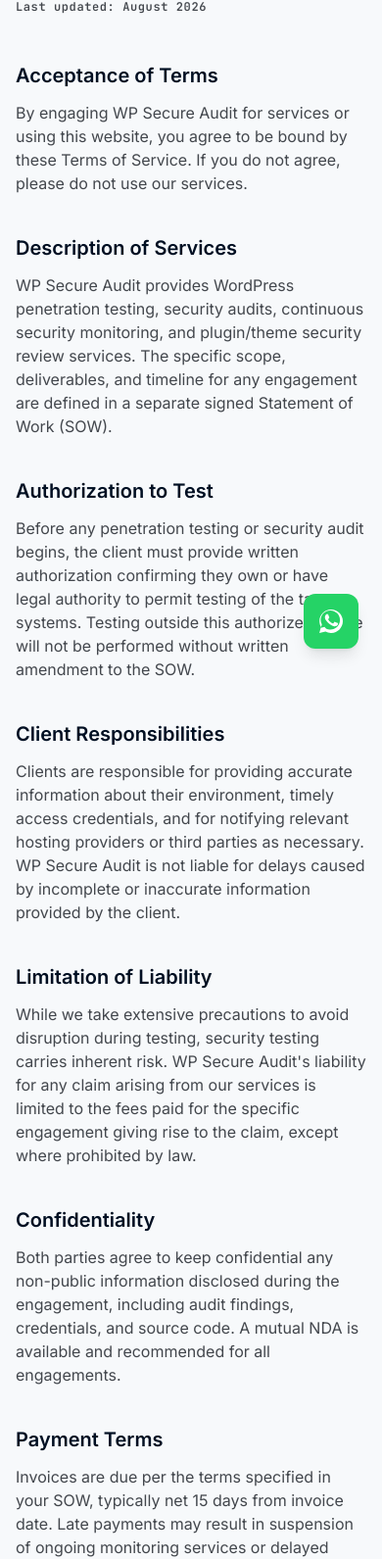
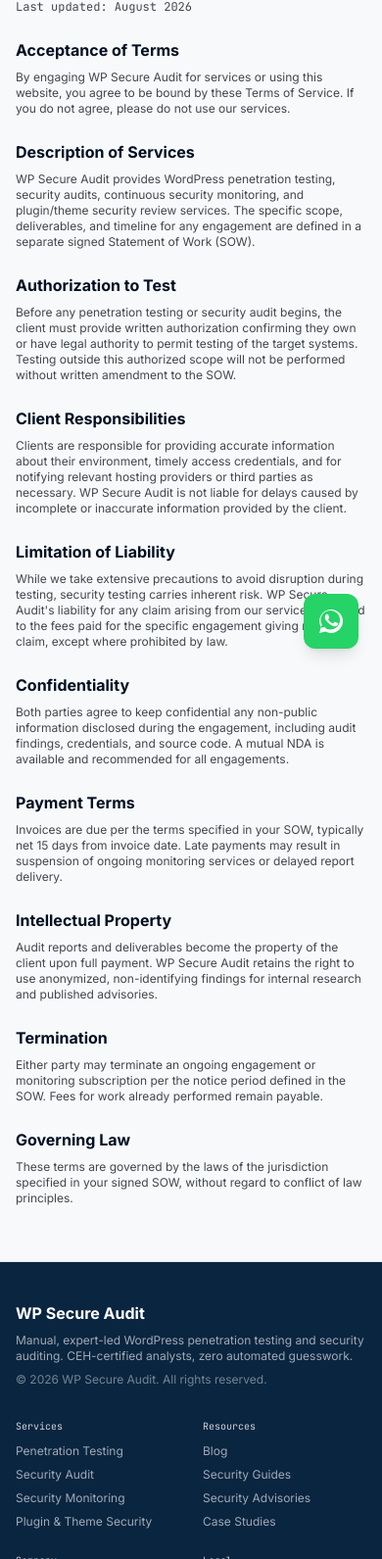
Before and after one commit to Randhir-2024/wpsecureaudit.com, an Eleventy site: page src/terms-of-service.html in a window 390 px wide. Shown: the part 158-1749 px from the top of the page at 98% size. Built offline with nearby package versions, Linux system fonts and the light colour scheme; Eleventy itself is replaced by a stand-in of ours; files that its build step writes are made by us from their sources.

Commit message:
Optimize responsible-disclosure.html, privacy-policy.html, and terms-of-service.html for mobile typography and spacing

```diff
--- a/src/terms-of-service.html
+++ b/src/terms-of-service.html
@@ -266,47 +266,47 @@
 </div>
 </div>
 <div class="lg:col-span-9">
-<h1 class="leading-snug font-headline-xl text-headline-lg-mobile md:text-headline-xl text-primary dark:text-terminal-white mb-3">Terms of Service</h1>
-<p class="font-label-caps text-label-caps text-on-surface-variant dark:text-surface-variant mb-12">Last updated: August 2026</p>
-<div id="acceptance" class="mb-10 scroll-mt-28">
-<h2 class="font-headline-md text-headline-md text-primary dark:text-terminal-white mb-3 text-xl">Acceptance of Terms</h2>
-<div class="font-body-md text-body-md text-on-surface-variant dark:text-surface-variant space-y-3"><p>By engaging WP Secure Audit for services or using this website, you agree to be bound by these Terms of Service. If you do not agree, please do not use our services.</p></div>
+<h1 class="leading-snug font-headline-xl text-2xl md:text-headline-xl text-primary dark:text-terminal-white mb-3">Terms of Service</h1>
+<p class="font-label-caps text-xs md:text-label-caps text-on-surface-variant dark:text-surface-variant mb-6 md:mb-12">Last updated: August 2026</p>
+<div id="acceptance" class="mb-6 md:mb-10 scroll-mt-28">
+<h2 class="font-headline-md text-base md:text-xl font-bold text-primary dark:text-terminal-white mb-2 md:mb-3">Acceptance of Terms</h2>
+<div class="font-body-md text-xs md:text-body-md text-on-surface-variant dark:text-surface-variant space-y-2 md:space-y-3"><p>By engaging WP Secure Audit for services or using this website, you agree to be bound by these Terms of Service. If you do not agree, please do not use our services.</p></div>
 </div>
-<div id="services" class="mb-10 scroll-mt-28">
-<h2 class="font-headline-md text-headline-md text-primary dark:text-terminal-white mb-3 text-xl">Description of Services</h2>
-<div class="font-body-md text-body-md text-on-surface-variant dark:text-surface-variant space-y-3"><p>WP Secure Audit provides WordPress penetration testing, security audits, continuous security monitoring, and plugin/theme security review services. The specific scope, deliverables, and timeline for any engagement are defined in a separate signed Statement of Work (SOW).</p></div>
+<div id="services" class="mb-6 md:mb-10 scroll-mt-28">
+<h2 class="font-headline-md text-base md:text-xl font-bold text-primary dark:text-terminal-white mb-2 md:mb-3">Description of Services</h2>
+<div class="font-body-md text-xs md:text-body-md text-on-surface-variant dark:text-surface-variant space-y-2 md:space-y-3"><p>WP Secure Audit provides WordPress penetration testing, security audits, continuous security monitoring, and plugin/theme security review services. The specific scope, deliverables, and timeline for any engagement are defined in a separate signed Statement of Work (SOW).</p></div>
 </div>
-<div id="authorization" class="mb-10 scroll-mt-28">
-<h2 class="font-headline-md text-headline-md text-primary dark:text-terminal-white mb-3 text-xl">Authorization to Test</h2>
-<div class="font-body-md text-body-md text-on-surface-variant dark:text-surface-variant space-y-3"><p>Before any penetration testing or security audit begins, the client must provide written authorization confirming they own or have legal authority to permit testing of the target systems. Testing outside this authorized scope will not be performed without written amendment to the SOW.</p></div>
+<div id="authorization" class="mb-6 md:mb-10 scroll-mt-28">
+<h2 class="font-headline-md text-base md:text-xl font-bold text-primary dark:text-terminal-white mb-2 md:mb-3">Authorization to Test</h2>
+<div class="font-body-md text-xs md:text-body-md text-on-surface-variant dark:text-surface-variant space-y-2 md:space-y-3"><p>Before any penetration testing or security audit begins, the client must provide written authorization confirming they own or have legal authority to permit testing of the target systems. Testing outside this authorized scope will not be performed without written amendment to the SOW.</p></div>
 </div>
-<div id="client-responsibilities" class="mb-10 scroll-mt-28">
-<h2 class="font-headline-md text-headline-md text-primary dark:text-terminal-white mb-3 text-xl">Client Responsibilities</h2>
-<div class="font-body-md text-body-md text-on-surface-variant dark:text-surface-variant space-y-3"><p>Clients are responsible for providing accurate information about their environment, timely access credentials, and for notifying relevant hosting providers or third parties as necessary. WP Secure Audit is not liable for delays caused by incomplete or inaccurate information provided by the client.</p></div>
+<div id="client-responsibilities" class="mb-6 md:mb-10 scroll-mt-28">
+<h2 class="font-headline-md text-base md:text-xl font-bold text-primary dark:text-terminal-white mb-2 md:mb-3">Client Responsibilities</h2>
+<div class="font-body-md text-xs md:text-body-md text-on-surface-variant dark:text-surface-variant space-y-2 md:space-y-3"><p>Clients are responsible for providing accurate information about their environment, timely access credentials, and for notifying relevant hosting providers or third parties as necessary. WP Secure Audit is not liable for delays caused by incomplete or inaccurate information provided by the client.</p></div>
 </div>
-<div id="limitation-of-liability" class="mb-10 scroll-mt-28">
-<h2 class="font-headline-md text-headline-md text-primary dark:text-terminal-white mb-3 text-xl">Limitation of Liability</h2>
-<div class="font-body-md text-body-md text-on-surface-variant dark:text-surface-variant space-y-3"><p>While we take extensive precautions to avoid disruption during testing, security testing carries inherent risk. WP Secure Audit's liability for any claim arising from our services is limited to the fees paid for the specific engagement giving rise to the claim, except where prohibited by law.</p></div>
+<div id="limitation-of-liability" class="mb-6 md:mb-10 scroll-mt-28">
+<h2 class="font-headline-md text-base md:text-xl font-bold text-primary dark:text-terminal-white mb-2 md:mb-3">Limitation of Liability</h2>
+<div class="font-body-md text-xs md:text-body-md text-on-surface-variant dark:text-surface-variant space-y-2 md:space-y-3"><p>While we take extensive precautions to avoid disruption during testing, security testing carries inherent risk. WP Secure Audit's liability for any claim arising from our services is limited to the fees paid for the specific engagement giving rise to the claim, except where prohibited by law.</p></div>
 </div>
-<div id="confidentiality" class="mb-10 scroll-mt-28">
-<h2 class="font-headline-md text-headline-md text-primary dark:text-terminal-white mb-3 text-xl">Confidentiality</h2>
-<div class="font-body-md text-body-md text-on-surface-variant dark:text-surface-variant space-y-3"><p>Both parties agree to keep confidential any non-public information disclosed during the engagement, including audit findings, credentials, and source code. A mutual NDA is available and recommended for all engagements.</p></div>
+<div id="confidentiality" class="mb-6 md:mb-10 scroll-mt-28">
+<h2 class="font-headline-md text-base md:text-xl font-bold text-primary dark:text-terminal-white mb-2 md:mb-3">Confidentiality</h2>
+<div class="font-body-md text-xs md:text-body-md text-on-surface-variant dark:text-surface-variant space-y-2 md:space-y-3"><p>Both parties agree to keep confidential any non-public information disclosed during the engagement, including audit findings, credentials, and source code. A mutual NDA is available and recommended for all engagements.</p></div>
 </div>
-<div id="payment" class="mb-10 scroll-mt-28">
-<h2 class="font-headline-md text-headline-md text-primary dark:text-terminal-white mb-3 text-xl">Payment Terms</h2>
-<div class="font-body-md text-body-md text-on-surface-variant dark:text-surface-variant space-y-3"><p>Invoices are due per the terms specified in your SOW, typically net 15 days from invoice date. Late payments may result in suspension of ongoing monitoring services or delayed report delivery.</p></div>
+<div id="payment" class="mb-6 md:mb-10 scroll-mt-28">
+<h2 class="font-headline-md text-base md:text-xl font-bold text-primary dark:text-terminal-white mb-2 md:mb-3">Payment Terms</h2>
+<div class="font-body-md text-xs md:text-body-md text-on-surface-variant dark:text-surface-variant space-y-2 md:space-y-3"><p>Invoices are due per the terms specified in your SOW, typically net 15 days from invoice date. Late payments may result in suspension of ongoing monitoring services or delayed report delivery.</p></div>
 </div>
-<div id="intellectual-property" class="mb-10 scroll-mt-28">
-<h2 class="font-headline-md text-headline-md text-primary dark:text-terminal-white mb-3 text-xl">Intellectual Property</h2>
-<div class="font-body-md text-body-md text-on-surface-variant dark:text-surface-variant space-y-3"><p>Audit reports and deliverables become the property of the client upon full payment. WP Secure Audit retains the right to use anonymized, non-identifying findings for internal research and published advisories.</p></div>
+<div id="intellectual-property" class="mb-6 md:mb-10 scroll-mt-28">
+<h2 class="font-headline-md text-base md:text-xl font-bold text-primary dark:text-terminal-white mb-2 md:mb-3">Intellectual Property</h2>
+<div class="font-body-md text-xs md:text-body-md text-on-surface-variant dark:text-surface-variant space-y-2 md:space-y-3"><p>Audit reports and deliverables become the property of the client upon full payment. WP Secure Audit retains the right to use anonymized, non-identifying findings for internal research and published advisories.</p></div>
 </div>
-<div id="termination" class="mb-10 scroll-mt-28">
-<h2 class="font-headline-md text-headline-md text-primary dark:text-terminal-white mb-3 text-xl">Termination</h2>
-<div class="font-body-md text-body-md text-on-surface-variant dark:text-surface-variant space-y-3"><p>Either party may terminate an ongoing engagement or monitoring subscription per the notice period defined in the SOW. Fees for work already performed remain payable.</p></div>
+<div id="termination" class="mb-6 md:mb-10 scroll-mt-28">
+<h2 class="font-headline-md text-base md:text-xl font-bold text-primary dark:text-terminal-white mb-2 md:mb-3">Termination</h2>
+<div class="font-body-md text-xs md:text-body-md text-on-surface-variant dark:text-surface-variant space-y-2 md:space-y-3"><p>Either party may terminate an ongoing engagement or monitoring subscription per the notice period defined in the SOW. Fees for work already performed remain payable.</p></div>
 </div>
-<div id="governing-law" class="mb-10 scroll-mt-28">
-<h2 class="font-headline-md text-headline-md text-primary dark:text-terminal-white mb-3 text-xl">Governing Law</h2>
-<div class="font-body-md text-body-md text-on-surface-variant dark:text-surface-variant space-y-3"><p>These terms are governed by the laws of the jurisdiction specified in your signed SOW, without regard to conflict of law principles.</p></div>
+<div id="governing-law" class="mb-6 md:mb-10 scroll-mt-28">
+<h2 class="font-headline-md text-base md:text-xl font-bold text-primary dark:text-terminal-white mb-2 md:mb-3">Governing Law</h2>
+<div class="font-body-md text-xs md:text-body-md text-on-surface-variant dark:text-surface-variant space-y-2 md:space-y-3"><p>These terms are governed by the laws of the jurisdiction specified in your signed SOW, without regard to conflict of law principles.</p></div>
 </div>
 </div>
 </div>
```
Also changed, not shown: src/privacy-policy.html (+29 -29 lines), src/responsible-disclosure.html (+20 -20 lines).
